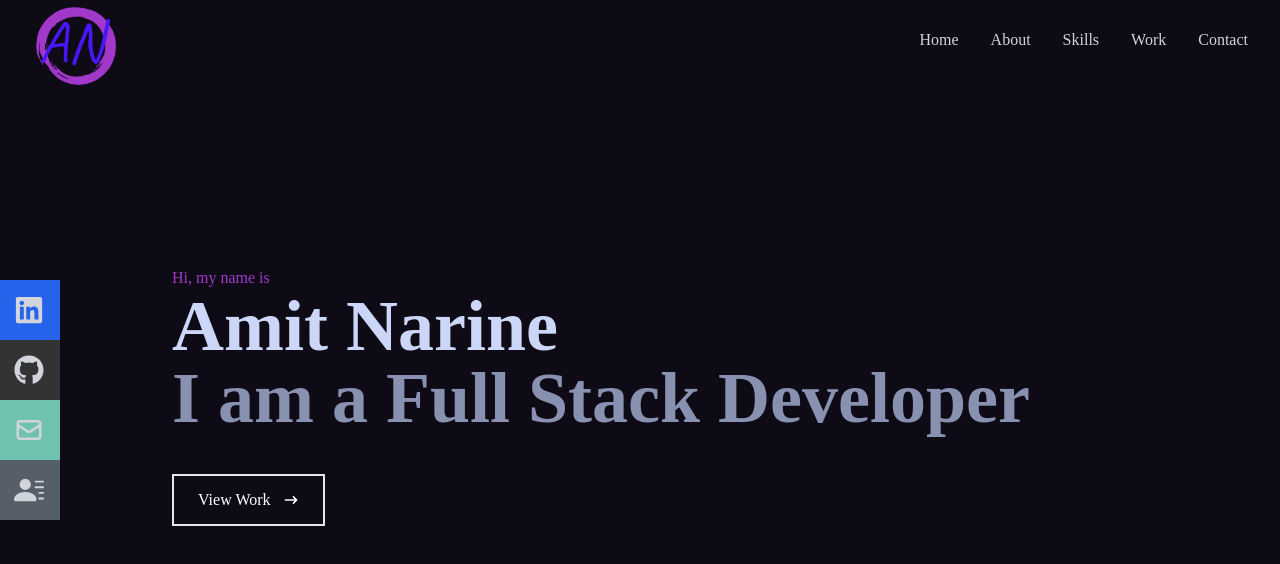
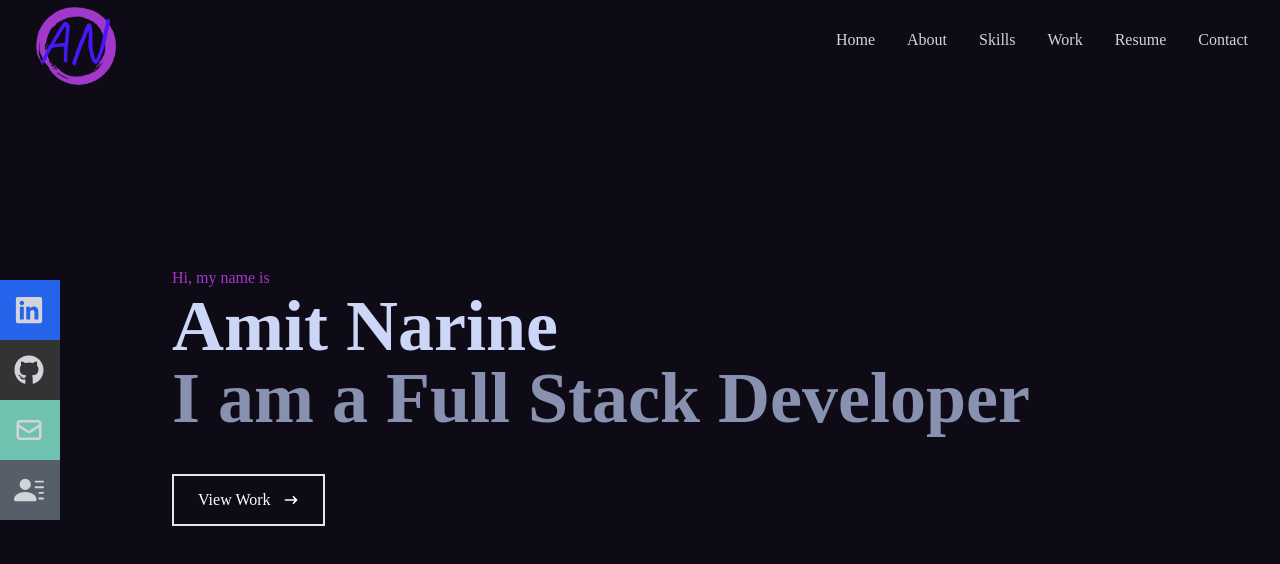
Before and after one commit to amitnarine/amitnarine-portfolio, a React (Create React App) app: page / in a window 1280 px wide. Shown: the top 564 px of the page. Built offline with nearby package versions, Linux system fonts and the light colour scheme.

Commit message:
added link to resume

```diff
--- a/src/components/Navbar.jsx
+++ b/src/components/Navbar.jsx
@@ -29,6 +29,11 @@ const Navbar = () => {
           <a href="/work">Work</a>
         </li>
         <li>
+          <a href="https://docs.google.com/document/d/e/2PACX-1vSoidh17-NCyNVw4lgsfEB5pT3xzlZiM4iaGHPdU6mXw4UoNVIM57BV5lwWjQkmPpfGadV_RfKwjB6p/pub">
+            Resume
+          </a>
+        </li>
+        <li>
           <a href="/contact">Contact</a>
         </li>
       </ul>
@@ -56,6 +61,11 @@ const Navbar = () => {
         </li>
         <li className="py-6 text-4xl">
           <a href="/work">Work</a>
+        </li>
+        <li className="py-6 text-4xl">
+          <a href="https://docs.google.com/document/d/e/2PACX-1vSoidh17-NCyNVw4lgsfEB5pT3xzlZiM4iaGHPdU6mXw4UoNVIM57BV5lwWjQkmPpfGadV_RfKwjB6p/pub">
+            Resume
+          </a>
         </li>
         <li className="py-6 text-4xl">
           <a href="/contact">Contact</a>
```
